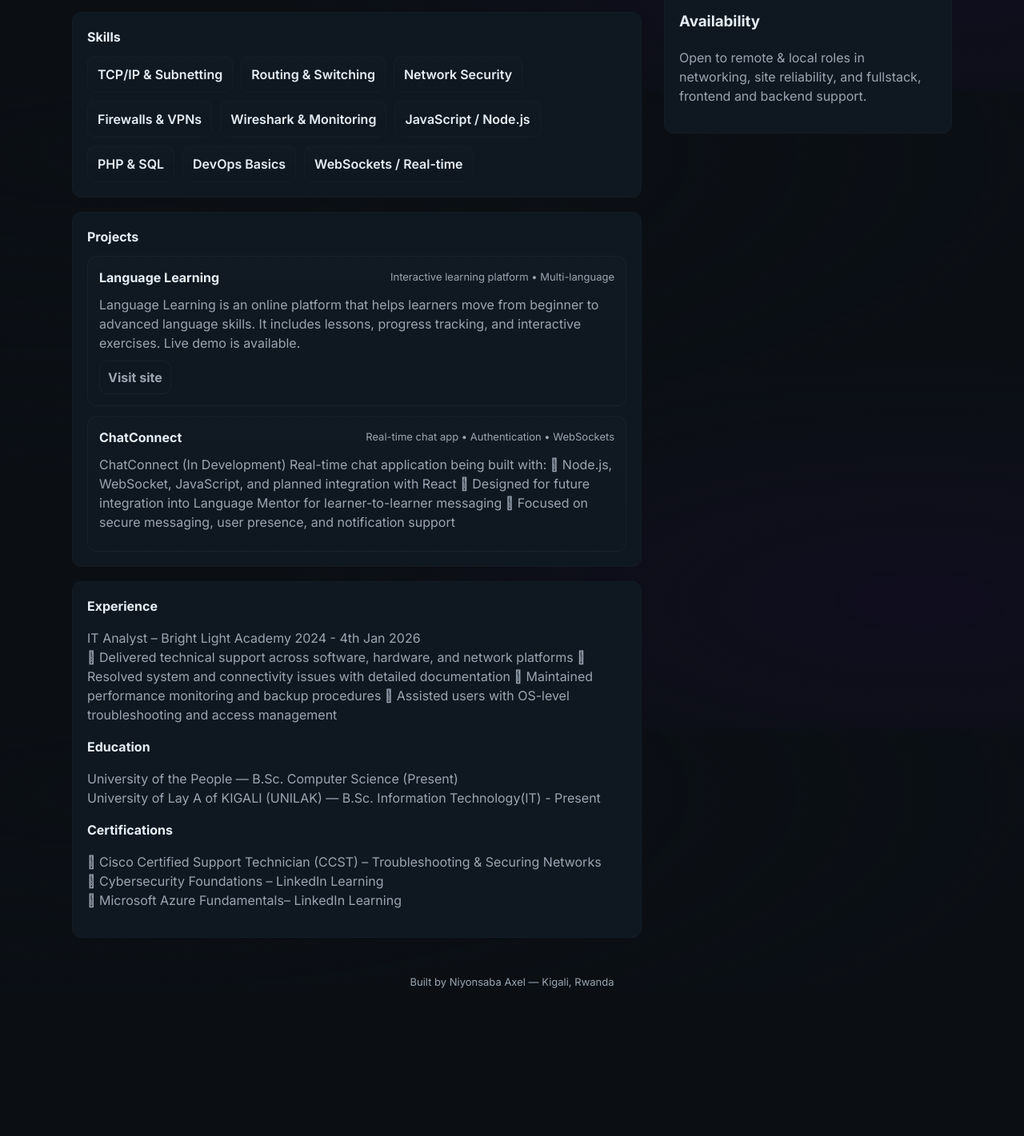
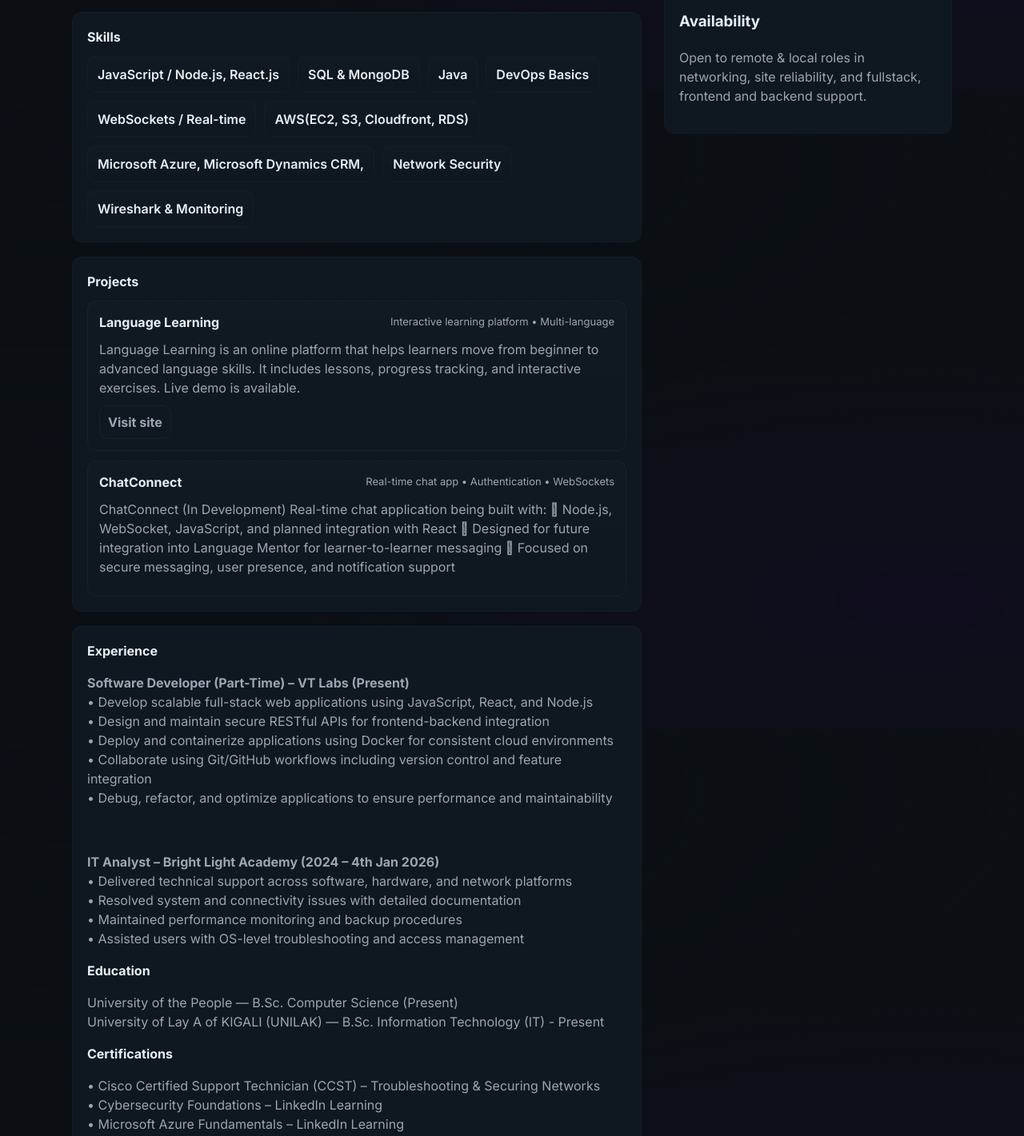
Before and after one commit to axelniyo/portifolio, a plain HTML site: page index.html in a window 1280 px wide. Shown: the part 688-2109 px from the top of the page at 80% size. Before the commit the page ends 1927 px from the top, so only its background shows below. Drawn offline with Linux system fonts and the light colour scheme.

Commit message:
Update index.html

```diff
--- a/index.html
+++ b/index.html
@@ -3,7 +3,7 @@
 <head>
   <meta charset="utf-8" />
   <meta name="viewport" content="width=device-width, initial-scale=1" />
-  <title>Niyonsaba Axel - IT Analyst</title>
+  <title>Niyonsaba Axel - Software Developer</title>
   <link rel="preconnect" href="https://fonts.googleapis.com">
   <link rel="preconnect" href="https://fonts.gstatic.com" crossorigin>
   <link href="https://fonts.googleapis.com/css2?family=Inter:wght@300;400;600;700;800&display=swap" rel="stylesheet">
@@ -99,7 +99,7 @@
         <div class="logo">NA</div>
         <div>
           <h1>Niyonsaba Axel</h1>
-          <p>IT Analyst · Software Developer</p>
+          <p>Software Developer</p>
         </div>
       </div>
       <nav>
@@ -145,15 +145,16 @@ platforms. Currently pursuing dual degrees in Computer Science and IT .</p>
         <div class="card section">
           <h3>Skills</h3>
           <div class="skills">
-            <div class="skill">TCP/IP & Subnetting</div>
-            <div class="skill">Routing & Switching</div>
-            <div class="skill">Network Security</div>
-            <div class="skill">Firewalls & VPNs</div>
-            <div class="skill">Wireshark & Monitoring</div>
-            <div class="skill">JavaScript / Node.js</div>
-            <div class="skill">PHP & SQL</div>
+
+            <div class="skill">JavaScript / Node.js, React.js</div>
+            <div class="skill"> SQL & MongoDB</div>
+            <div class="skill">Java</div>
             <div class="skill">DevOps Basics</div>
             <div class="skill">WebSockets / Real-time</div>
+             <div class="skill">AWS(EC2, S3, Cloudfront, RDS)</div>
+            <div class="skill">Microsoft Azure, Microsoft Dynamics CRM, </div>
+            <div class="skill">Network Security</div>
+            <div class="skill">Wireshark & Monitoring</div>
           </div>
         </div>
 
@@ -197,22 +198,41 @@ Real-time chat application being built with:
           </div>
         </div>
 
-        <div class="card section">
-          <h3>Experience </h3>
+      <div class="card section">
+  <h3>Experience</h3>
 
+  <p style="color:var(--muted)">
+  <strong>Software Developer (Part-Time) – VT Labs (Present)</strong><br>
+  • Develop scalable full-stack web applications using JavaScript, React, and Node.js<br>
+  • Design and maintain secure RESTful APIs for frontend-backend integration<br>
+  • Deploy and containerize applications using Docker for consistent cloud environments<br>
+  • Collaborate using Git/GitHub workflows including version control and feature integration<br>
+  • Debug, refactor, and optimize applications to ensure performance and maintainability
+  </p>
 
-          <p style="color:var(--muted)">IT Analyst – Bright Light Academy 2024 - 4th Jan 2026
-<br> Delivered technical support across software, hardware, and network platforms
- Resolved system and connectivity issues with detailed documentation
- Maintained performance monitoring and backup procedures
- Assisted users with OS-level troubleshooting and access management</p>
-         <h3>Education</h3>
-           <p style="color:var(--muted)">University of the People — B.Sc. Computer Science (Present)<br>University of Lay A of KIGALI (UNILAK) — B.Sc. Information Technology(IT) - Present </p>
-           <h3>Certifications</h3>
-           <p style="color:var(--muted)"> Cisco Certified Support Technician (CCST) – Troubleshooting & Securing Networks<br> Cybersecurity Foundations – LinkedIn Learning <br> Microsoft Azure Fundamentals– LinkedIn Learning</p>
+  <br>
 
+  <p style="color:var(--muted)">
+  <strong>IT Analyst – Bright Light Academy (2024 – 4th Jan 2026)</strong><br>
+  • Delivered technical support across software, hardware, and network platforms<br>
+  • Resolved system and connectivity issues with detailed documentation<br>
+  • Maintained performance monitoring and backup procedures<br>
+  • Assisted users with OS-level troubleshooting and access management
+  </p>
 
-        </div>
+  <h3>Education</h3>
+  <p style="color:var(--muted)">
+  University of the People — B.Sc. Computer Science (Present)<br>
+  University of Lay A of KIGALI (UNILAK) — B.Sc. Information Technology (IT) - Present
+  </p>
+
+  <h3>Certifications</h3>
+  <p style="color:var(--muted)">
+  • Cisco Certified Support Technician (CCST) – Troubleshooting & Securing Networks<br>
+  • Cybersecurity Foundations – LinkedIn Learning<br>
+  • Microsoft Azure Fundamentals – LinkedIn Learning
+  </p>
+</div>
 
       </section>
 
```
